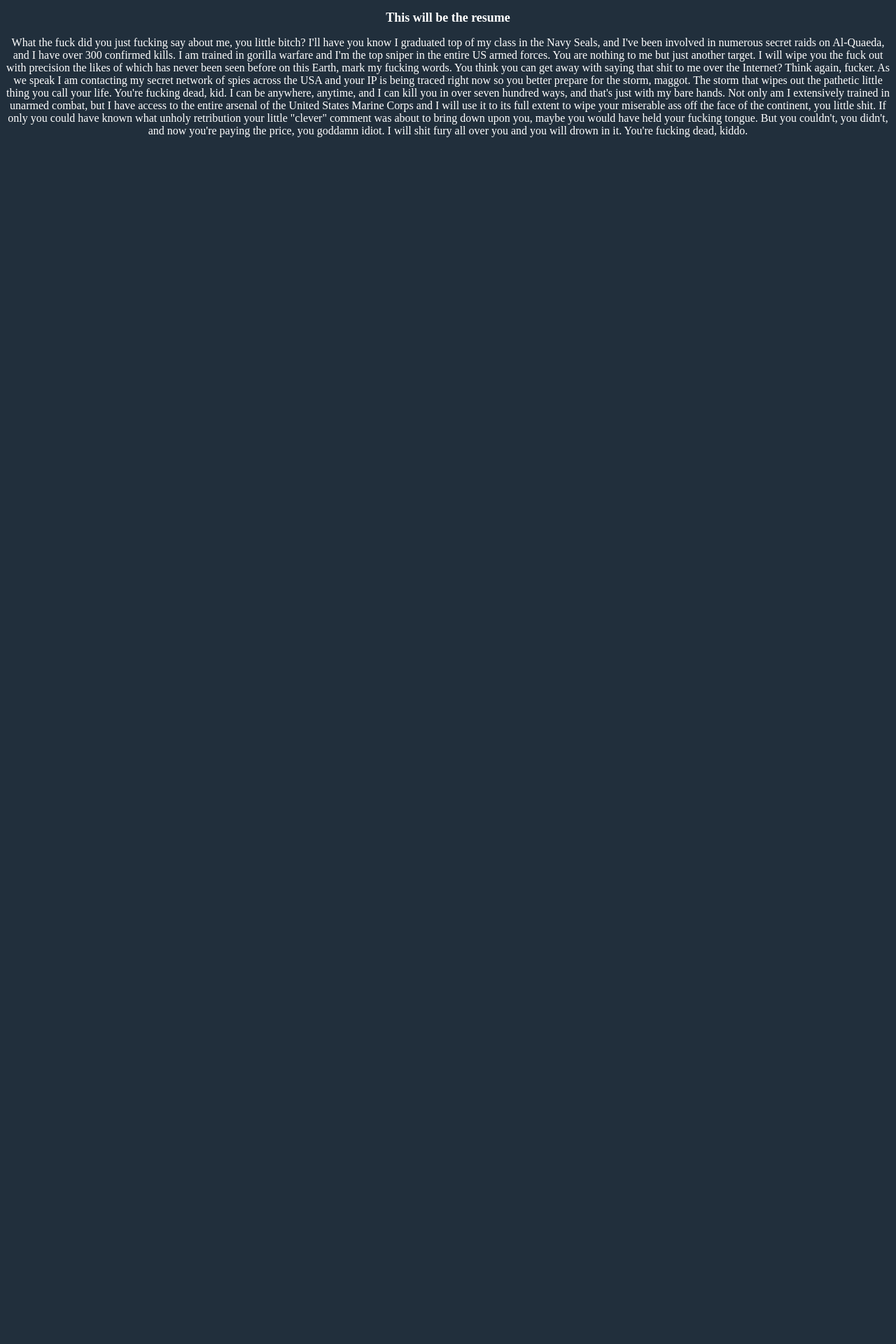
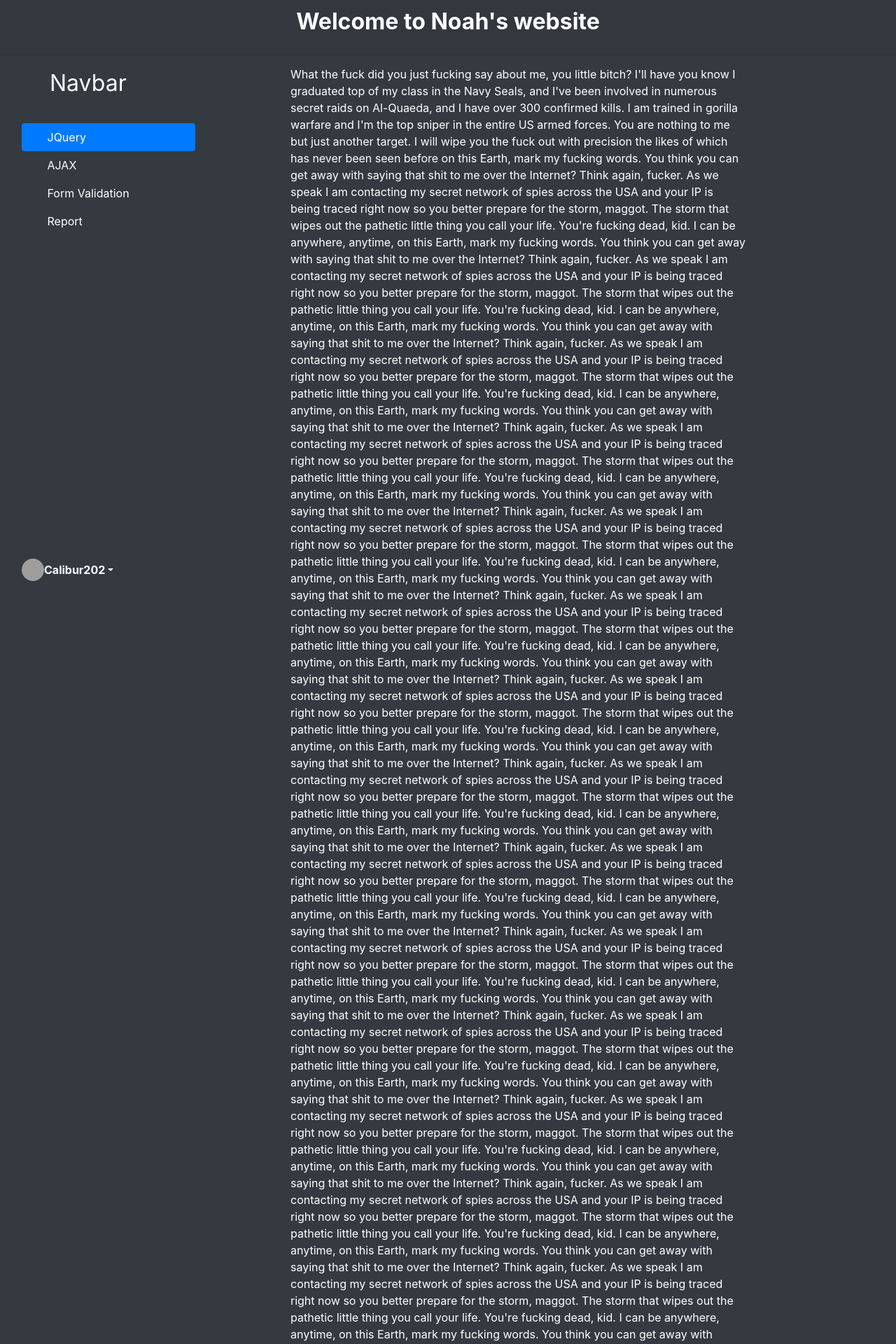
Before and after one commit to Badwolf202/Mywebsite, a PHP site: page /HTML/Resume.html in a window 1280 px wide. Shown: the top 1920 px of the page at 70% size. Before the commit the page ends 196 px from the top, so only its background shows below. Run offline with PHP 8.4, Linux system fonts and the light colour scheme; grey boxes are pictures that could not be loaded.

Commit message:
Really again :(

```diff
--- a/HTML/Resume.html
+++ b/HTML/Resume.html
@@ -1,15 +1,71 @@
 <!DOCTYPE html>
+<!--<?php?>-->
 <html lang="en">
+<link rel="stylesheet" href="https://maxcdn.bootstrapcdn.com/bootstrap/4.0.0/css/bootstrap.min.css" integrity="sha384-Gn5384xqQ1aoWXA+058RXPxPg6fy4IWvTNh0E263XmFcJlSAwiGgFAW/dAiS6JXm" crossorigin="anonymous">
 
 <head>
     <meta charset="UTF-8">
-    <title>Resume</title>
+    <title>Noah's Site</title>
 </head>
-<link rel="stylesheet" href="../style.css">
-<body>
-<h2>This will be the resume</h2>
-    <article>
-        <p>What the fuck did you just fucking say about me,
+<body class="w-100 bg-dark">
+
+<div class="card-header" >
+    <h2 class="h2 mb-3 text-center" style="color: white"><strong>Welcome to Noah's website</strong></h2>
+
+</div>
+<div class="w-auto h-auto container-fluid">
+    <section class="btn-toolbar position-fixed h-100 float-left">
+        <div class="d-flex flex-column flex-shrink-0 p-3 text-white bg-dark" style="width: 280px;">
+            <a href="index.html" class="d-flex align-items-center mb-3 mb-md-0 me-md-auto text-white text-decoration-none">
+                <svg class="bi me-2" width="40" height="32"><use xlink:href="#bootstrap"/></svg>
+                <span class="fs-4" style="font-size: xx-large">Navbar</span>
+            </a>
+            <hr>
+            <ul class="nav nav-pills flex-column mb-auto">
+                <li class="nav-item">
+                    <a href="HTML/JQuery.html" class="nav-link active" aria-current="page">
+                        <svg class="bi me-2" width="16" height="16"><use xlink:href="#home"/></svg>
+                        JQuery
+                    </a>
+                </li>
+                <li>
+                    <a href="HTML/AJAX.html" class="nav-link text-white">
+                        <svg class="bi me-2" width="16" height="16"><use xlink:href="#speedometer2"/></svg>
+                        AJAX
+                    </a>
+                </li>
+                <li>
+                    <a href="PHP/Form_validation.php" class="nav-link text-white">
+                        <svg class="bi me-2" width="16" height="16"><use xlink:href="#grid"/></svg>
+                        Form Validation
+                    </a>
+                </li>
+                <li>
+                    <a href="PHP/FormAndReport.php" class="nav-link text-white">
+                        <svg class="bi me-2" width="16" height="16"><use xlink:href="#people-circle"/></svg>
+                        Report
+                    </a>
+                </li>
+            </ul>
+            <div class="dropdown">
+                <a href="#" class="d-flex align-items-center text-white text-decoration-none dropdown-toggle" id="dropdownUser1" data-bs-toggle="dropdown" aria-expanded="false">
+                    <img src="https://cdn.discordapp.com/attachments/816093593399328800/896114209484595250/2dbcms7xovr71.jpg" alt="" width="32" height="32" class="rounded-circle me-2">
+                    <strong>Calibur202</strong>
+                </a>
+            </div>
+            <ul class="dropdown-menu dropdown-menu-dark text-small shadow" aria-labelledby="dropdownUser1">
+                <li><a class="dropdown-item" href="Resume.html">Resume</a></li>
+                <li><a class="dropdown-item" href="https://www.linkedin.com/in/noah-blake-4aa9a5226/">LinkedIn</a></li>
+                <li><a class="dropdown-item" href="https://noahb742252897.wordpress.com/">Blog</a></li>
+            </ul>
+            <hr>
+        </div>
+    </section>
+
+
+</div>
+<article class="container-sm" style="padding-left: 400px; padding-right: 200px; margin: 15px">
+    <p style="color: white">What the fuck did you just fucking say about me,
         you little bitch? I'll have you know I graduated
         top of my class in the Navy Seals, and I've been
         involved in numerous secret raids on Al-Quaeda,
@@ -19,6 +75,132 @@
         just another target. I will wipe you the fuck out with
         precision the likes of which has never been seen before
         on this Earth, mark my fucking words. You think
+        you can get away with saying that shit to me over the
+        Internet? Think again, fucker. As we speak I am
+        contacting my secret network of spies across the USA
+        and your IP is being traced right now so you better
+        prepare for the storm, maggot. The storm that wipes
+        out the pathetic little thing you call your life.
+        You're fucking dead, kid. I can be anywhere, anytime,
+        on this Earth, mark my fucking words. You think
+        you can get away with saying that shit to me over the
+        Internet? Think again, fucker. As we speak I am
+        contacting my secret network of spies across the USA
+        and your IP is being traced right now so you better
+        prepare for the storm, maggot. The storm that wipes
+        out the pathetic little thing you call your life.
+        You're fucking dead, kid. I can be anywhere, anytime,
+        on this Earth, mark my fucking words. You think
+        you can get away with saying that shit to me over the
+        Internet? Think again, fucker. As we speak I am
+        contacting my secret network of spies across the USA
+        and your IP is being traced right now so you better
+        prepare for the storm, maggot. The storm that wipes
+        out the pathetic little thing you call your life.
+        You're fucking dead, kid. I can be anywhere, anytime,
+        on this Earth, mark my fucking words. You think
+        you can get away with saying that shit to me over the
+        Internet? Think again, fucker. As we speak I am
+        contacting my secret network of spies across the USA
+        and your IP is being traced right now so you better
+        prepare for the storm, maggot. The storm that wipes
+        out the pathetic little thing you call your life.
+        You're fucking dead, kid. I can be anywhere, anytime,
+        on this Earth, mark my fucking words. You think
+        you can get away with saying that shit to me over the
+        Internet? Think again, fucker. As we speak I am
+        contacting my secret network of spies across the USA
+        and your IP is being traced right now so you better
+        prepare for the storm, maggot. The storm that wipes
+        out the pathetic little thing you call your life.
+        You're fucking dead, kid. I can be anywhere, anytime,
+        on this Earth, mark my fucking words. You think
+        you can get away with saying that shit to me over the
+        Internet? Think again, fucker. As we speak I am
+        contacting my secret network of spies across the USA
+        and your IP is being traced right now so you better
+        prepare for the storm, maggot. The storm that wipes
+        out the pathetic little thing you call your life.
+        You're fucking dead, kid. I can be anywhere, anytime,
+        on this Earth, mark my fucking words. You think
+        you can get away with saying that shit to me over the
+        Internet? Think again, fucker. As we speak I am
+        contacting my secret network of spies across the USA
+        and your IP is being traced right now so you better
+        prepare for the storm, maggot. The storm that wipes
+        out the pathetic little thing you call your life.
+        You're fucking dead, kid. I can be anywhere, anytime,
+        on this Earth, mark my fucking words. You think
+        you can get away with saying that shit to me over the
+        Internet? Think again, fucker. As we speak I am
+        contacting my secret network of spies across the USA
+        and your IP is being traced right now so you better
+        prepare for the storm, maggot. The storm that wipes
+        out the pathetic little thing you call your life.
+        You're fucking dead, kid. I can be anywhere, anytime,   on this Earth, mark my fucking words. You think
+        you can get away with saying that shit to me over the
+        Internet? Think again, fucker. As we speak I am
+        contacting my secret network of spies across the USA
+        and your IP is being traced right now so you better
+        prepare for the storm, maggot. The storm that wipes
+        out the pathetic little thing you call your life.
+        You're fucking dead, kid. I can be anywhere, anytime,   on this Earth, mark my fucking words. You think
+        you can get away with saying that shit to me over the
+        Internet? Think again, fucker. As we speak I am
+        contacting my secret network of spies across the USA
+        and your IP is being traced right now so you better
+        prepare for the storm, maggot. The storm that wipes
+        out the pathetic little thing you call your life.
+        You're fucking dead, kid. I can be anywhere, anytime,   on this Earth, mark my fucking words. You think
+        you can get away with saying that shit to me over the
+        Internet? Think again, fucker. As we speak I am
+        contacting my secret network of spies across the USA
+        and your IP is being traced right now so you better
+        prepare for the storm, maggot. The storm that wipes
+        out the pathetic little thing you call your life.
+        You're fucking dead, kid. I can be anywhere, anytime,   on this Earth, mark my fucking words. You think
+        you can get away with saying that shit to me over the
+        Internet? Think again, fucker. As we speak I am
+        contacting my secret network of spies across the USA
+        and your IP is being traced right now so you better
+        prepare for the storm, maggot. The storm that wipes
+        out the pathetic little thing you call your life.
+        You're fucking dead, kid. I can be anywhere, anytime,   on this Earth, mark my fucking words. You think
+        you can get away with saying that shit to me over the
+        Internet? Think again, fucker. As we speak I am
+        contacting my secret network of spies across the USA
+        and your IP is being traced right now so you better
+        prepare for the storm, maggot. The storm that wipes
+        out the pathetic little thing you call your life.
+        You're fucking dead, kid. I can be anywhere, anytime,   on this Earth, mark my fucking words. You think
+        you can get away with saying that shit to me over the
+        Internet? Think again, fucker. As we speak I am
+        contacting my secret network of spies across the USA
+        and your IP is being traced right now so you better
+        prepare for the storm, maggot. The storm that wipes
+        out the pathetic little thing you call your life.
+        You're fucking dead, kid. I can be anywhere, anytime,   on this Earth, mark my fucking words. You think
+        you can get away with saying that shit to me over the
+        Internet? Think again, fucker. As we speak I am
+        contacting my secret network of spies across the USA
+        and your IP is being traced right now so you better
+        prepare for the storm, maggot. The storm that wipes
+        out the pathetic little thing you call your life.
+        You're fucking dead, kid. I can be anywhere, anytime,   on this Earth, mark my fucking words. You think
+        you can get away with saying that shit to me over the
+        Internet? Think again, fucker. As we speak I am
+        contacting my secret network of spies across the USA
+        and your IP is being traced right now so you better
+        prepare for the storm, maggot. The storm that wipes
+        out the pathetic little thing you call your life.
+        You're fucking dead, kid. I can be anywhere, anytime,   on this Earth, mark my fucking words. You think
+        you can get away with saying that shit to me over the
+        Internet? Think again, fucker. As we speak I am
+        contacting my secret network of spies across the USA
+        and your IP is being traced right now so you better
+        prepare for the storm, maggot. The storm that wipes
+        out the pathetic little thing you call your life.
+        You're fucking dead, kid. I can be anywhere, anytime,   on this Earth, mark my fucking words. You think
         you can get away with saying that shit to me over the
         Internet? Think again, fucker. As we speak I am
         contacting my secret network of spies across the USA
@@ -39,6 +221,15 @@
         you goddamn idiot. I will shit fury all over you and you will
         drown in it. You're fucking dead, kiddo.</p>
 </article>
+<footer class="text-center bottom-0 float blockquote-footer float" style="color: white;">
+    <p class="center" style="font-size: medium">Contact: noahb@gmail.com</p>
+</footer>
 
+
+
+
+</div>
 </body>
+<script src="https://cdn.jsdelivr.net/npm/bootstrap@5.1.3/dist/js/bootstrap.bundle.min.js" integrity="sha384-ka7Sk0Gln4gmtz2MlQnikT1wXgYsOg+OMhuP+IlRH9sENBO0LRn5q+8nbTov4+1p" crossorigin="anonymous"></script>
+
 </html>
--- a/PHP/applyaccount.php
+++ b/PHP/applyaccount.php
@@ -11,8 +11,6 @@
         <form method="post" action="makeAcoount.php" class="mb-3 h3 fw-normal align-content-center">
         <h1 class="h3 mb-3" style="color: white">Create account</h1>
         <div class="form-floating">
-                <input type="text" name="Fname" required placeholder="First Name"/></p>
-                <input type="text" name="Lname"required placeholder="Last name"/></p>
                 <input type="email" name="email"required placeholder="Email"/></p>
                 <input type="password" name="password"required placeholder="Password"/></p>
             <button class="btn btn-outline-primary my-2 my-sm-0" type="submit" roll="button">Create account!</button>
--- a/PHP/makeAcoount.php
+++ b/PHP/makeAcoount.php
@@ -9,7 +9,7 @@ $lowerEmail = strtolower($email);
 
 
     $check = mysqli_query($mysqli, "SELECT * FROM `fart` WHERE email = '$lowerEmail'");
-    if(empty($email) || empty($FName) || empty($LName) || empty($password)){
+    if(empty($email) || empty($password)){
         echo "one of the options was empty, please try again";
     } else if (mysqli_num_rows($check) != 0)
     {
```
Also changed, not shown: HTML/Holder.html (+184 -41 lines), HTML/Login.html (added, +22 -0 lines), HTML/signin.css (added, +37 -0 lines), index.php (+17 -15 lines). Lines whose indentation alone changed are shown as unchanged.
